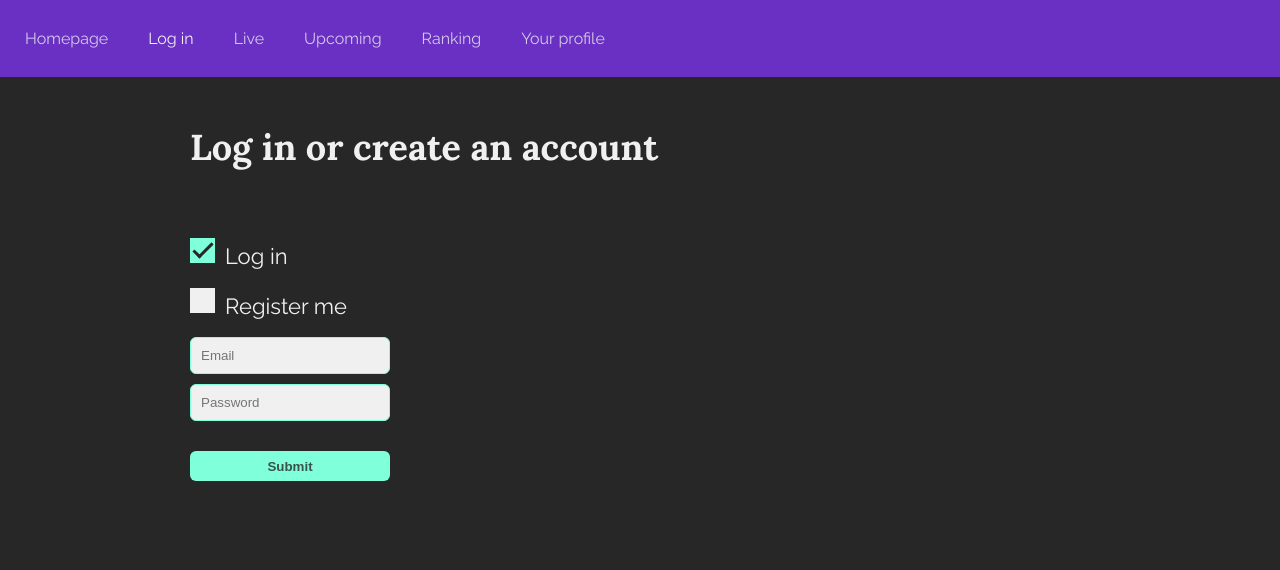
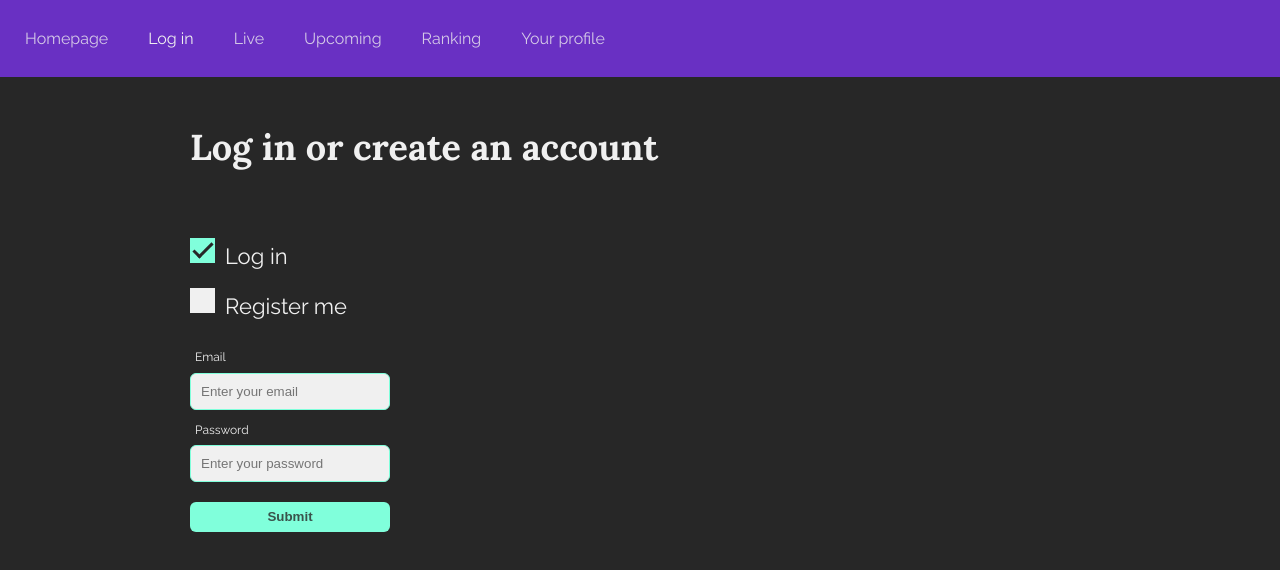
Before and after one commit to kazbag/hltv-analyser, a React (Create React App) app in the folder client/: page /account-management in a window 1280 px wide. Shown: the top 570 px of the page. Built offline with nearby package versions, Linux system fonts and the light colour scheme.

Commit message:
fixed styles and added labels in form

```diff
--- a/client/src/components/Form/Basic.js
+++ b/client/src/components/Form/Basic.js
@@ -41,23 +41,29 @@ const Basic = () => (
           <CustomRadio label="Register me">
             <Field type="radio" value="register" name="target" />
           </CustomRadio>
-          <ErrorMessage name="email" component="div" className="form__error" />
+          <label className="label form__label" htmlFor="email">
+            Email
+          </label>
           <Field
             type="email"
             name="email"
             className="input"
-            placeholder="Email"
+            placeholder="Enter your email"
+          />
+          <ErrorMessage name="email" component="div" className="form__error" />
+          <label className="label form__label" htmlFor="password">
+            Password
+          </label>
+          <Field
+            type="password"
+            name="password"
+            className="input"
+            placeholder="Enter your password"
           />
           <ErrorMessage
             name="password"
             component="div"
             className="form__error"
-          />
-          <Field
-            type="password"
-            name="password"
-            className="input"
-            placeholder="Password"
           />
           <Button
             text="Submit"
--- a/client/src/components/styles/components/_form.scss
+++ b/client/src/components/styles/components/_form.scss
@@ -21,26 +21,27 @@
   display: flex;
   flex-direction: column;
   &__label {
+    margin-top: 1rem;
     margin-left: 0.5rem;
     font-size: 1.2rem;
-    margin-bottom: 0.5rem;
+    // margin-bottom: 0.5rem;
   }
   &__error {
     color: $errorColor;
-    margin-left: 0.5rem;
+    margin-top: 1rem;
     font-size: 1.2rem;
-    margin-bottom: 0.5rem;
+    // margin: 0.5rem;
   }
 }
 .input {
   color: $darkColor;
   padding: 1rem;
   max-width: 20rem;
-  margin-bottom: 1rem;
   border-radius: 0.6rem;
   border: 1px solid $secondaryColor;
   background: $whiteColor;
   outline: none;
+  margin-top: 0.5rem;
   &:focus {
     border-color: $primaryColor;
   }
```
